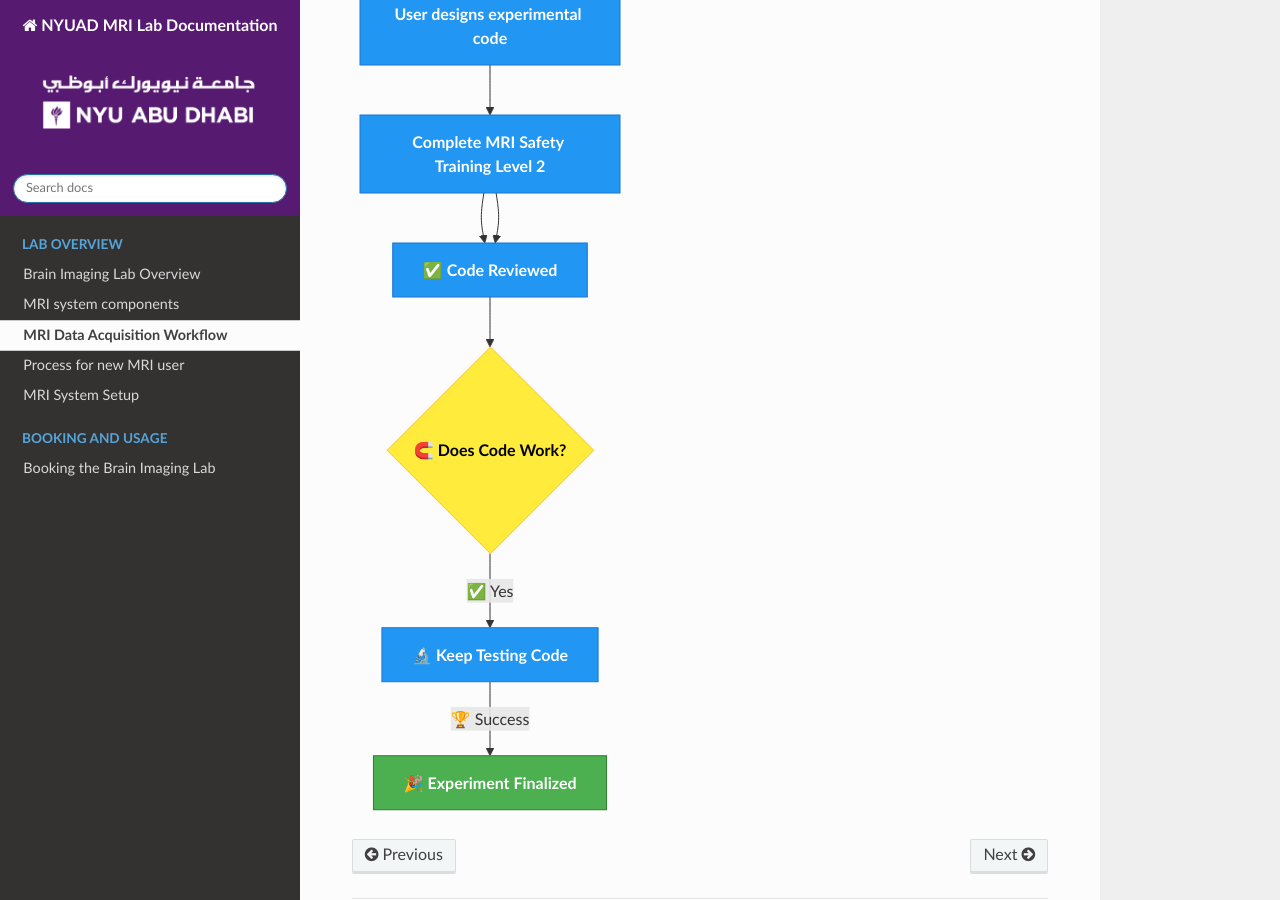
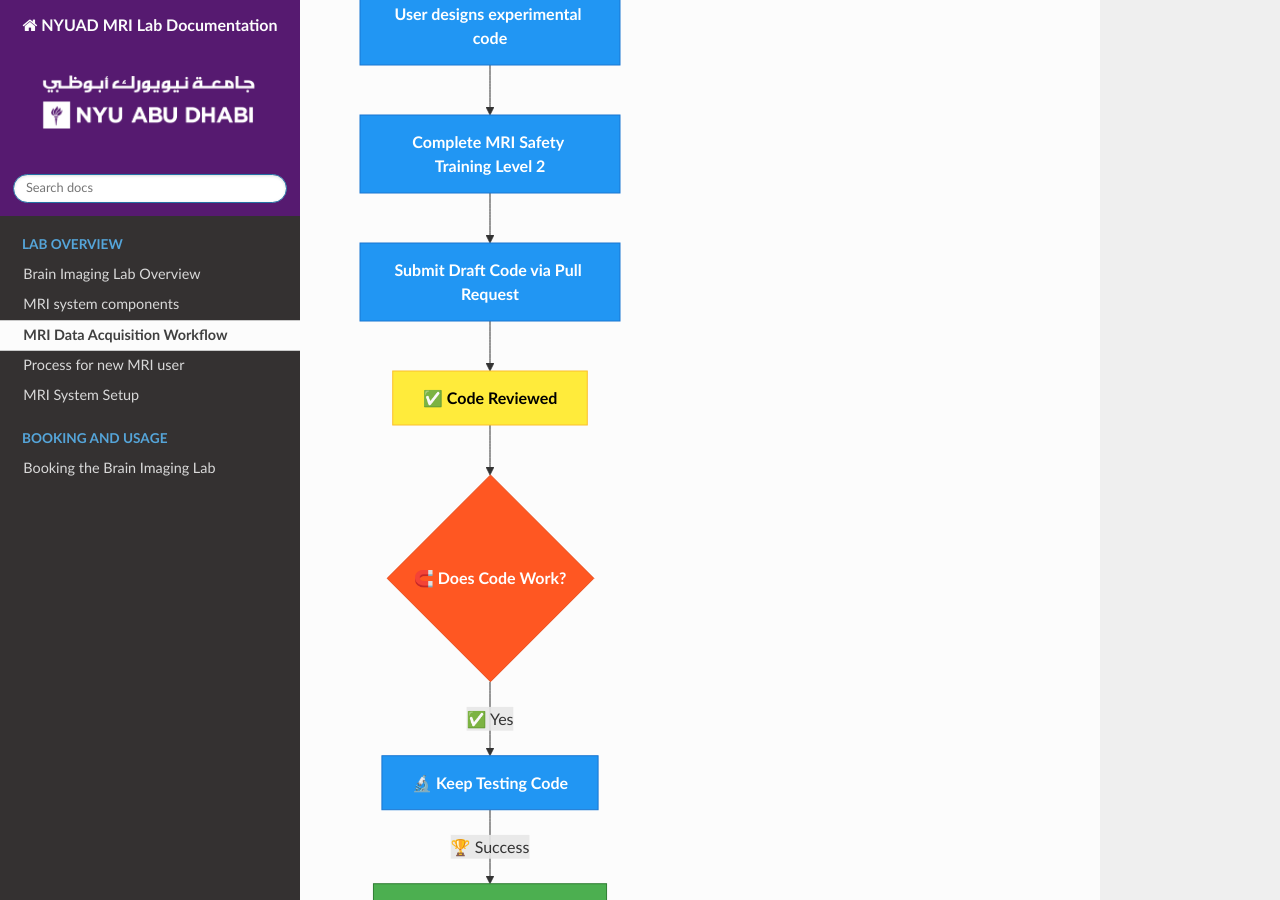
Before and after one commit to BioMedicalImaging-Core-NYUAD/brainimaging-lab-documentation, a Sphinx documentation site: the page built from docs/source/1-lab_overview/3-process_diagram.rst, in a window 1280 px wide and 900 px high, scrolled down 546 px. Built offline with Sphinx 7.4.7 and the Read the Docs theme 3.1.0, drawn with Linux system fonts in a browser that asks for light colours; pages that are not in the unit, such as notebooks, are missing from menus.

```diff
--- a/docs/source/1-lab_overview/3-process_diagram.rst
+++ b/docs/source/1-lab_overview/3-process_diagram.rst
@@ -13,9 +13,9 @@
         B --> C[<b>User designs experimental code</b>];
         C --> D[<b>Complete MRI Safety Training Level 2</b>];
         D --> E[<b>Submit Draft Code via Pull Request</b>];
-        D --> E[✅ <b>Code Reviewed</b>];
-        E --> F{🧲️ <b>Does Code Work?</b>};
-        F --✅ Yes --> H[🔬 <b>Keep Testing Code</b>];
+        E --> F[✅ <b>Code Reviewed</b>];
+        F --> G{🧲️ <b>Does Code Work?</b>};
+        G --✅ Yes --> H[🔬 <b>Keep Testing Code</b>];
         H -->|🏆 Success| I[🎉 <b>Experiment Finalized</b>];
 
         %% Clickable Node for GitHub PR
```
